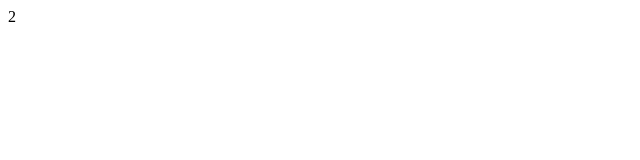
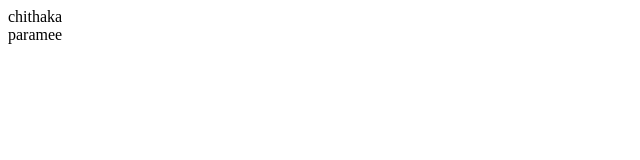
Before and after one commit to chinthakaSenarathna/media-reactjs-with-redux-with-async-thunks, a React (Create React App) app: page / in a window 1280 px wide. Shown: the top 160 px of the page, without its empty margins (0-640 px from the left). Built offline with nearby package versions, Linux system fonts and the light colour scheme; data requests are answered from the project's data file.

Commit message:
show the users in UsersList ???

```diff
--- a/src/components/UsersList.js
+++ b/src/components/UsersList.js
@@ -15,16 +15,26 @@ function UsersList(){
     },[dispatch]);
 
     if(isLoading){
-        return <Skeleton times={6} className='h-10 w-full'/>
+        return <Skeleton times={2} className='h-10 w-full'/>
     }
 
     if(error){
         return <h2>Error occured in fetching data...</h2>
     }
 
+    const renderedUsers = data.map((user) => {
+        return (
+            <div key={user.id} className="mb-2 border rounded">
+                <div className="flex p-2 justify-between items-center cursor-pointer">
+                    {user.name}
+                </div>
+            </div>
+        );
+    });
+
     return (
         <div>
-            {data.length}
+            {renderedUsers}
         </div>
     );
 }
```
